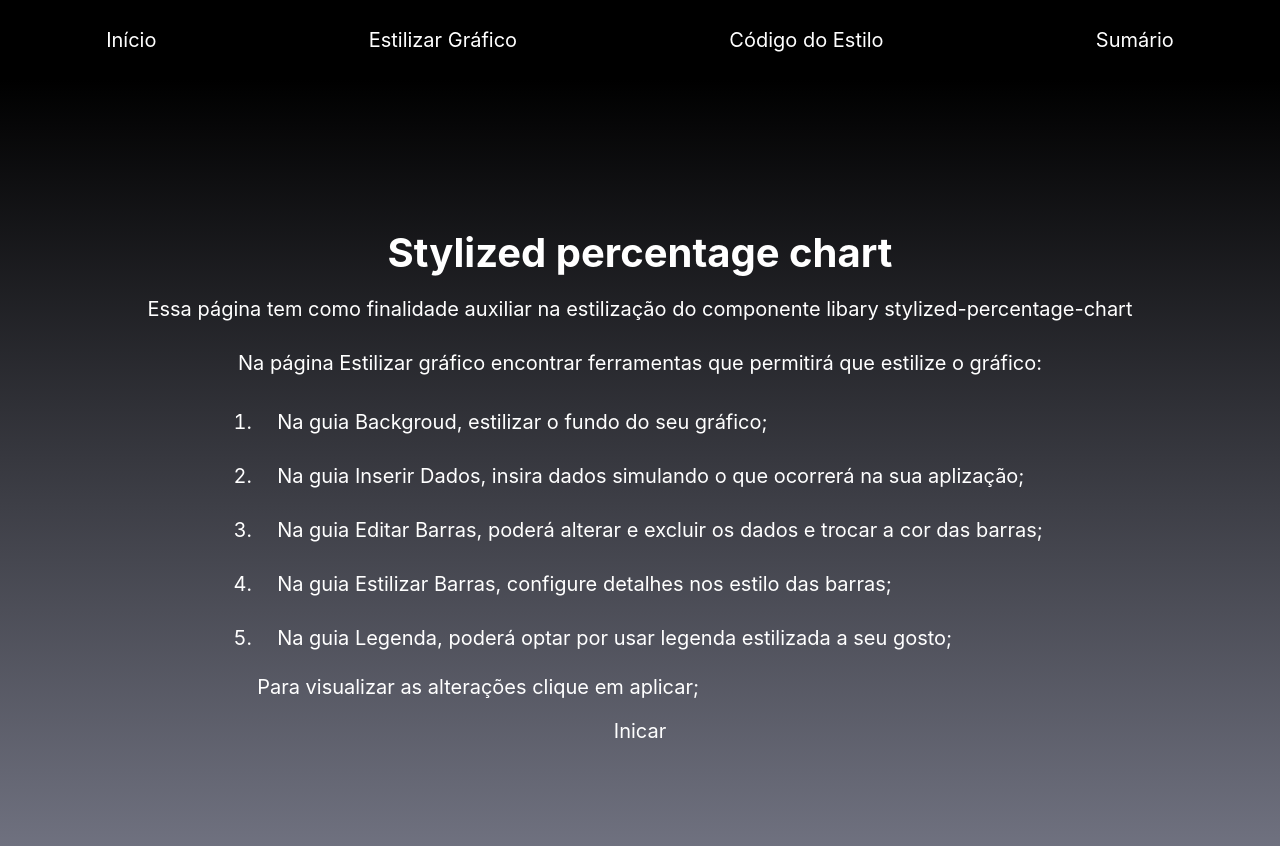
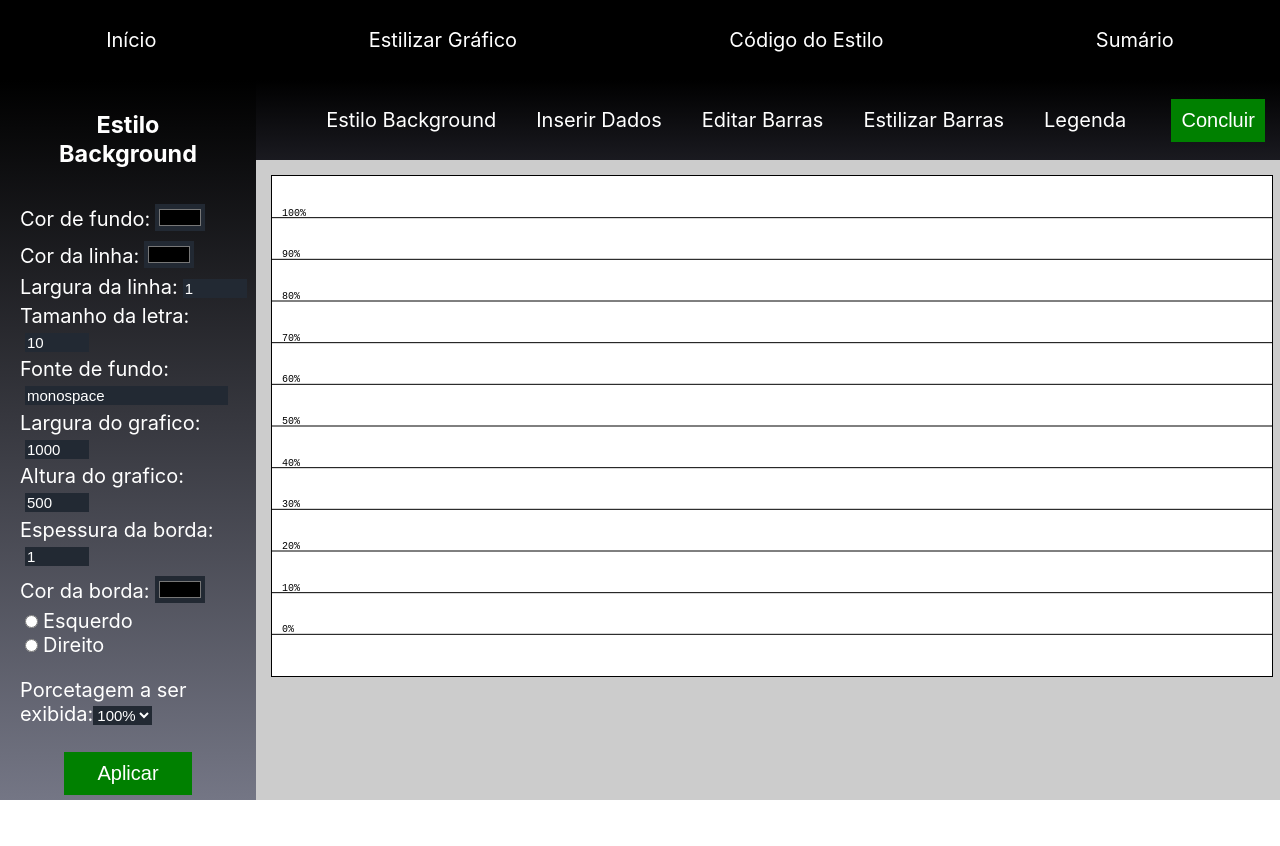
Before and after one commit to Gonzagadavid/percentage-chart, a React (Create React App) app: page /percentage-chart/settings/background in a window 1280 px wide. Shown: the top 846 px of the page. After the commit the page ends 800 px from the top, so only its background shows below. Built offline with nearby package versions, Linux system fonts and the light colour scheme; a small style sheet from the web is missing.

Commit message:
adicionado exact a rota raiz

```diff
--- a/src/App.jsx
+++ b/src/App.jsx
@@ -17,7 +17,7 @@ function App() {
       </nav>
       <main>
         <Switch>
-          <Route path="/percentage-chart" component={Home} />
+          <Route exact path="/percentage-chart" component={Home} />
           <Route path="/percentage-chart/settings/background" component={SetPage} />
           <Route path="/percentage-chart/code" component={CodePage} />
           <Route path="/percentage-chart/summary" component={SummaryPage} />
--- a/src/pages/Home/Home.jsx
+++ b/src/pages/Home/Home.jsx
@@ -1,5 +1,4 @@
 import React from 'react';
-import { Link } from 'react-router-dom';
 import './Home.css';
 
 const Home = () => (
@@ -18,7 +17,6 @@ const Home = () => (
       <li>Na guia Legenda, poderá optar por usar legenda estilizada a seu gosto;</li>
       <p>Para visualizar as alterações clique em aplicar;</p>
     </ul>
-    <Link to="/percentage-chart/settings/background">Inicar</Link>
   </div>
 );
 
```
